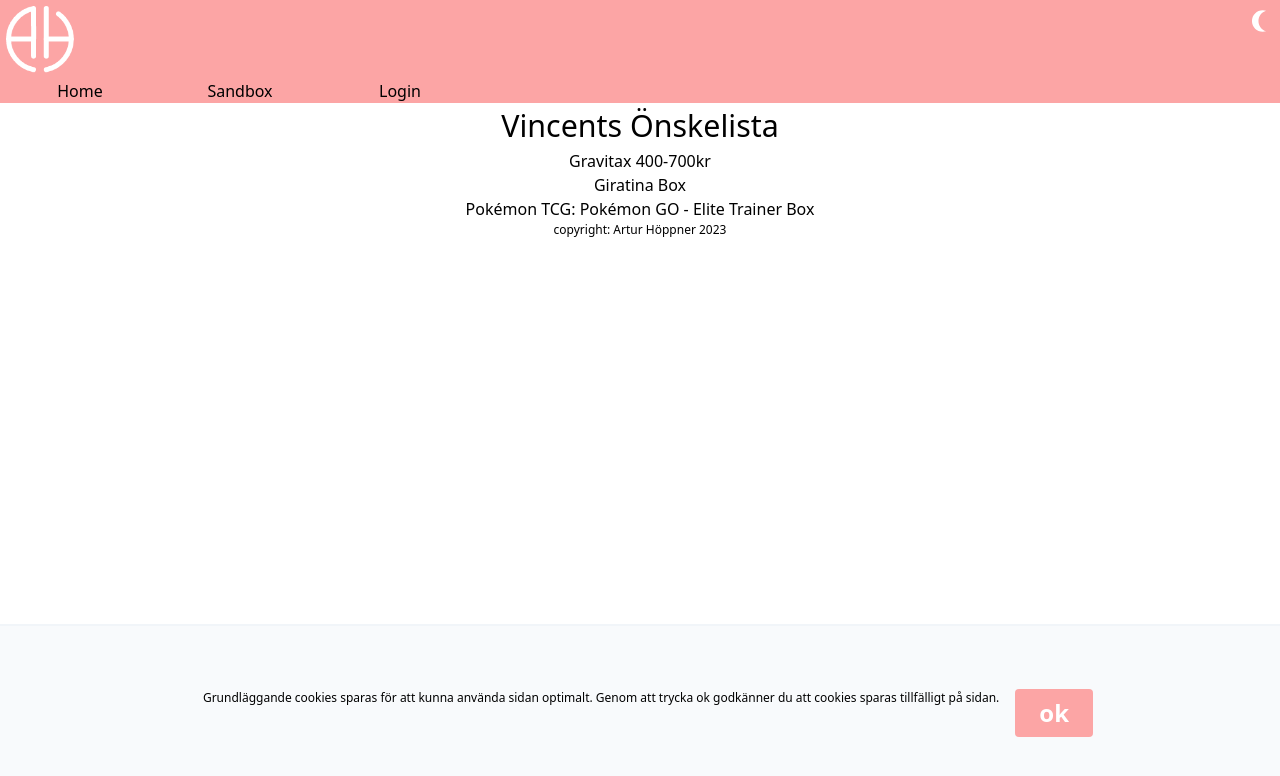
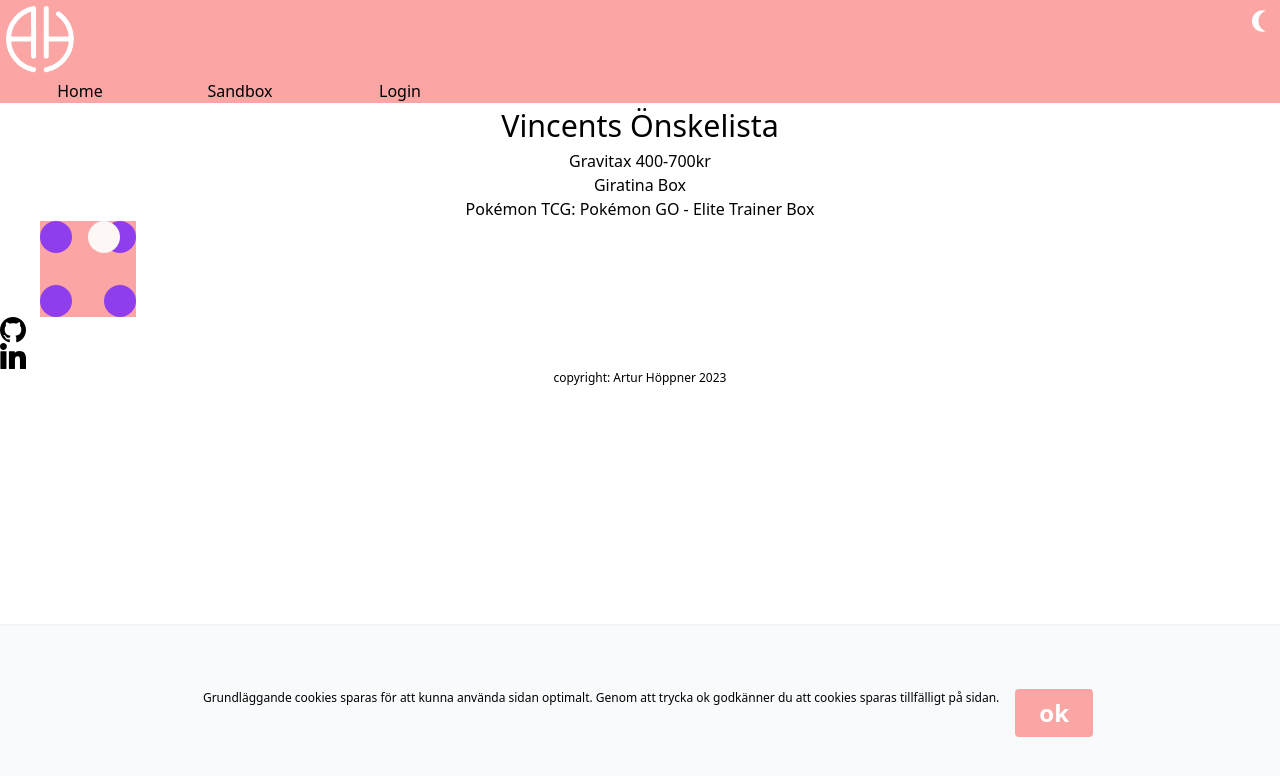
Before and after one commit to Artur-Hoppner/vuesandbox, a Vue app: page /sandbox in a window 1280 px wide. Shown: the top 776 px of the page. Built offline with nearby package versions, Linux system fonts and the light colour scheme.

Commit message:
Patch: Added svg icons for github/linkenin

```diff
--- /dev/null
+++ b/src/assets/icons/github.vue
@@ -0,0 +1,3 @@
+<template>
+  <svg xmlns="http://www.w3.org/2000/svg" width="24" height="24" viewBox="0 0 24 24"><path d="M12 0c-6.626 0-12 5.373-12 12 0 5.302 3.438 9.8 8.207 11.387.599.111.793-.261.793-.577v-2.234c-3.338.726-4.033-1.416-4.033-1.416-.546-1.387-1.333-1.756-1.333-1.756-1.089-.745.083-.729.083-.729 1.205.084 1.839 1.237 1.839 1.237 1.07 1.834 2.807 1.304 3.492.997.107-.775.418-1.305.762-1.604-2.665-.305-5.467-1.334-5.467-5.931 0-1.311.469-2.381 1.236-3.221-.124-.303-.535-1.524.117-3.176 0 0 1.008-.322 3.301 1.23.957-.266 1.983-.399 3.003-.404 1.02.005 2.047.138 3.006.404 2.291-1.552 3.297-1.23 3.297-1.23.653 1.653.242 2.874.118 3.176.77.84 1.235 1.911 1.235 3.221 0 4.609-2.807 5.624-5.479 5.921.43.372.823 1.102.823 2.222v3.293c0 .319.192.694.801.576 4.765-1.589 8.199-6.086 8.199-11.386 0-6.627-5.373-12-12-12z"/></svg>
+</template>
--- /dev/null
+++ b/src/assets/icons/linkedin.vue
@@ -0,0 +1,15 @@
+<template>
+  <svg fill="#000000" height="800px" width="800px" version="1.1" id="Layer_1" xmlns="http://www.w3.org/2000/svg" xmlns:xlink="http://www.w3.org/1999/xlink"
+    viewBox="0 0 310 310" xml:space="preserve">
+    <g id="XMLID_801_">
+      <path id="XMLID_802_" d="M72.16,99.73H9.927c-2.762,0-5,2.239-5,5v199.928c0,2.762,2.238,5,5,5H72.16c2.762,0,5-2.238,5-5V104.73
+        C77.16,101.969,74.922,99.73,72.16,99.73z"/>
+      <path id="XMLID_803_" d="M41.066,0.341C18.422,0.341,0,18.743,0,41.362C0,63.991,18.422,82.4,41.066,82.4
+        c22.626,0,41.033-18.41,41.033-41.038C82.1,18.743,63.692,0.341,41.066,0.341z"/>
+      <path id="XMLID_804_" d="M230.454,94.761c-24.995,0-43.472,10.745-54.679,22.954V104.73c0-2.761-2.238-5-5-5h-59.599
+        c-2.762,0-5,2.239-5,5v199.928c0,2.762,2.238,5,5,5h62.097c2.762,0,5-2.238,5-5v-98.918c0-33.333,9.054-46.319,32.29-46.319
+        c25.306,0,27.317,20.818,27.317,48.034v97.204c0,2.762,2.238,5,5,5H305c2.762,0,5-2.238,5-5V194.995
+        C310,145.43,300.549,94.761,230.454,94.761z"/>
+    </g>
+  </svg>
+</template>
--- a/src/components/Footer.vue
+++ b/src/components/Footer.vue
@@ -1,12 +1,21 @@
 <script setup>
   import { ref } from 'vue'
   import CopyRight from './FooterCopyRight.vue';
+  import SvgIcon from '@/components/parts/SvgIcon.vue';
 
-  const dateYear = "copyright: Artur Höppner " + new Date().getFullYear()
+  const githubIcon = ref({svgFile: "github", fill: "black", ajustToHeight: "26px", link: "https://github.com/Artur-Hoppner/"});
+  const lionkedinIcon = ref({svgFile: "linkedin", fill: "black", ajustToHeight: "26px", link: "https://www.linkedin.com/in/artur-h%C3%B6ppner/"});
+  const dateYear = "copyright: Artur Höppner " + new Date().getFullYear();
 </script>
 
 <template>
   <footer class="mb-1">
+    <a :href="githubIcon.link" target="_blank" rel="noopener noreferrer" class="block w-0">
+      <SvgIcon class="hover:fill-slate-300 cursor-pointer" :svgOptions="githubIcon" />
+    </a>
+    <a :href="lionkedinIcon.link" target="_blank" rel="noopener noreferrer" class="block w-0">
+      <SvgIcon class="hover:fill-slate-300 cursor-pointer" :svgOptions="lionkedinIcon" />
+    </a>
     <CopyRight :dateYear="dateYear"   />
   </footer>
 </template>
--- a/src/components/Header.vue
+++ b/src/components/Header.vue
@@ -13,8 +13,8 @@
 <template>
   <header class="dark:bg-secondary bg-primary">
     <!-- // Experiment so that you only use 1 SvgIcon -->
-    <SvgIcon class="cursor-pointer absolute top-0 right-0 m-2" v-if="generalStoreData.darkmodeToggle" :svgOptions="svgDarkMode" @click="generalStoreData.toggleDarkmode()" />
-    <SvgIcon class="cursor-pointer absolute top-0 right-0 m-2" v-if="!generalStoreData.darkmodeToggle" :svgOptions="svgLightMode" @click="generalStoreData.toggleDarkmode()" />
+    <SvgIcon class="cursor-pointer absolute top-0 right-0 m-2 hover:fill-slate-600" v-if="generalStoreData.darkmodeToggle" :svgOptions="svgDarkMode" @click="generalStoreData.toggleDarkmode()" />
+    <SvgIcon class="cursor-pointer absolute top-0 right-0 m-2 hover:fill-slate-300" v-if="!generalStoreData.darkmodeToggle" :svgOptions="svgLightMode" @click="generalStoreData.toggleDarkmode()" />
     <!-- fix logo size and ajustment to svg file -->
     <!-- <SvgIcon class="" :svgOptions="pageLogo" /> -->
     <img alt="Vue logo" class="logo p-1.5" src="@/assets/ahlogo.png" width="80" height="80" />
--- a/src/components/InputAnimationGrid.vue
+++ b/src/components/InputAnimationGrid.vue
@@ -31,7 +31,7 @@
     <div :id="`bubble${props.index}`"
          role="checkbox"
          aria-checked="checked"
-         class="flex justify-center items-center w-28 h-28 rounded-full select-none	text-xs px-1"
+         class="flex justify-center items-center w-28 h-28 rounded-full select-none	text-xs px-1 cursor-pointer"
          tabindex="0"
          :checked="checked"
          :class="[(checked ? props.user.bgColor : 'bg-slate-50')]"
--- a/src/components/parts/SvgIcon.vue
+++ b/src/components/parts/SvgIcon.vue
@@ -20,14 +20,12 @@
 </script>
 
 <template>
-  <div>
-    <component :is="dynamicComponent" />
-  </div>
+  <component :is="dynamicComponent" />
 </template>
 
 <style scoped>
   svg {
-    height: 100%;
+    height: v-bind(svgOptions.ajustToHeight);
     width: v-bind(svgOptions.ajustToHeight);
     fill: v-bind(svgOptions.fill);
   }
--- a/src/views/HomeView.vue
+++ b/src/views/HomeView.vue
@@ -9,12 +9,12 @@
   {header: "4", bgColor: "bg-indigo-300", position: "items-end justify-center sm:items-center"},
   {header: "5", bgColor: "bg-zinc-300", position: "justify-center sm:items-end"},
   {header: "6", bgColor: "bg-sky-300", position: "items-center sm:items-center"},
-  {header: "7", bgColor: "bg-purple-300", position: "justify-end sm:justify-end sm:items-center"},
-  {header: "8", bgColor: "bg-red-200", position: "items-center justify-center sm:justify-end sm:items-start"},
-  {header: "9", bgColor: "bg-lime-400", position: "justify-center sm:justify-end"},
-  {header: "10", bgColor: "bg-orange-200",position: "items-center sm:justify-end sm:items-end" },
-  {header: "11", bgColor: "bg-teal-300", position: "items-center justify-end sm:items-end"},
-  {header: "12", bgColor: "bg-amber-100", position: "items-center justify-center sm:justify-end sm:items-end"}
+  // {header: "7", bgColor: "bg-purple-300", position: "justify-end sm:justify-end sm:items-center"},
+  // {header: "8", bgColor: "bg-red-200", position: "items-center justify-center sm:justify-end sm:items-start"},
+  // {header: "9", bgColor: "bg-lime-400", position: "justify-center sm:justify-end"},
+  // {header: "10", bgColor: "bg-orange-200",position: "items-center sm:justify-end sm:items-end" },
+  // {header: "11", bgColor: "bg-teal-300", position: "items-center justify-end sm:items-end"},
+  // {header: "12", bgColor: "bg-amber-100", position: "items-center justify-center sm:justify-end sm:items-end"}
 ])
 </script>
 
@@ -24,6 +24,7 @@
     <h3 class="text-slate-50 font-black">My Bubbles</h3>
     <div role="group" aria-labelledby="quetions-group-label">
       <ul class="flex flex-row flex-wrap">
+        <!-- rename component to have better naming logic -->
         <InputAnimationGrid
           v-for="(user, index) in users"
           :index="index"
--- a/src/views/LoginView.vue
+++ b/src/views/LoginView.vue
@@ -19,12 +19,12 @@
 
 <template>
   <div class=" flex justify-center max-w-30">
-    <form class="min-w-600p">
+    <form class="min-w-600p" v-on:keyup.enter="authenticationStore.loggedIn(loginInputData)">
       <div class="mb-4">
         <label class="block text-gray-700 text-sm font-bold mb-2" for="username">
           Username
         </label>
-        <input class="shadow appearance-none border rounded w-full py-2 px-3 text-gray-700 leading-tight focus:outline-none focus:shadow-outline" id="username" type="text" v-model="loginInputData.userName" :placeholder="generalStoreData.placeholder.username" >
+        <input class="shadow appearance-none border rounded w-full py-2 px-3 text-gray-700 leading-tight focus:outline-none focus:shadow-outline" id="username" type="text" v-model="loginInputData.userName" :placeholder="generalStoreData.placeholder.username">
       </div>
       <div class="mb-6">
         <label class="block text-gray-700 text-sm font-bold mb-2" for="password">
--- a/src/views/Sandbox.vue
+++ b/src/views/Sandbox.vue
@@ -30,6 +30,15 @@
     <li><a href="https://cdon.se/leksaker/pokemon-sword-shield-11-lost-origin-elite-trainer-box-p111482130?gclid=CjwKCAiA3KefBhByEiwAi2LDHAgZqlKLPeITEWQ_gobqoREsag8wraGdUopD4-sJN4hD3na6lj9gtxoC-AUQAvD_BwE" target="_blank" rel="noopener noreferrer">Giratina Box</a></li>
     <li><a href="https://www.teknikproffset.se/leksaker-barn-babyprodukter/leksaker-2/sallskapsspel/barnspel/pokemon-tcg-pokemon-go-elite-trainer-box?gclid=CjwKCAiA3KefBhByEiwAi2LDHFaobr-lC1OOzeA04A5LmRlAydAreDpCZOt6SO_kPmcrQxOsyJbPEhoCFDQQAvD_BwE" target="_blank" rel="noopener noreferrer">Pokémon TCG: Pokémon GO - Elite Trainer Box</a></li>
   </ul>
+
+  <div class="w-24 h-24 relative  bg-primary">
+    <div class="absolute top-0 left-0 p-4  rounded-full bg-secondary"></div>
+    <div class="absolute top-0 right-0 p-4 rounded-full bg-secondary"></div>
+    <div class="absolute bottom-0 left-0 p-4 rounded-full bg-secondary"></div>
+    <div class="absolute bottom-0 right-0 p-4 rounded-full bg-secondary"></div>
+    <div class="absolute 	inset-x-2/4		 p-4 bg-warning rounded-full bg-secondary"></div>
+
+  </div>
   <!-- <img src="../assets/icons/charmander.ico" alt="">
   <img src="../assets/icons/mew.ico" alt=""> -->
 
```
